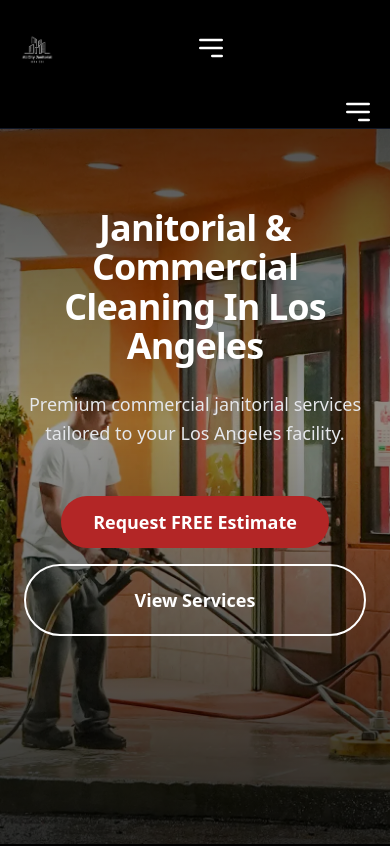
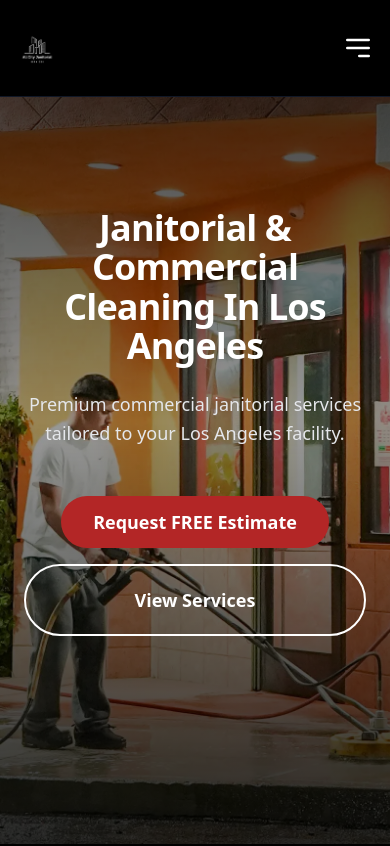
Before and after one commit to vmiguelt01-spec/janitorial-website, a website: page index.html in a window 390 px wide. Shown: the top 846 px of the page. Drawn offline with nearby package versions, Linux system fonts and the light colour scheme; files that its build step writes are made by us from their sources.

Commit message:
Update index.html

```diff
--- a/index.html
+++ b/index.html
@@ -79,15 +79,17 @@
         Get Quote
     </a>
 </div>
-                <button id="mobile-menu-button" class="text-white hover:text-gray-300">
+
+
+                <div class="md:hidden flex justify-end">
+                    <button
+                      id="mobile-menu-button" class="text-white hover:text-gray-300">
     <svg class="w-8 h-8" fill="none" stroke="currentColor" viewBox="0 0 24 24">
         <path stroke-linecap="round" stroke-linejoin="round" stroke-width="2" d="M4 6h16M4 12h16m-7 6h7"></path>
     </svg>
-</button>                </div>
 
-                <div class="md:hidden flex justify-end">
-                    <button class="text-white hover:text-gray-300">
-                        <svg class="w-8 h-8" fill="none" stroke="currentColor" viewBox="0 0 24 24"><path stroke-linecap="round" stroke-linejoin="round" stroke-width="2" d="M4 6h16M4 12h16m-7 6h7"></path></svg>
+
+
                     </button>
                 </div>
 
```
